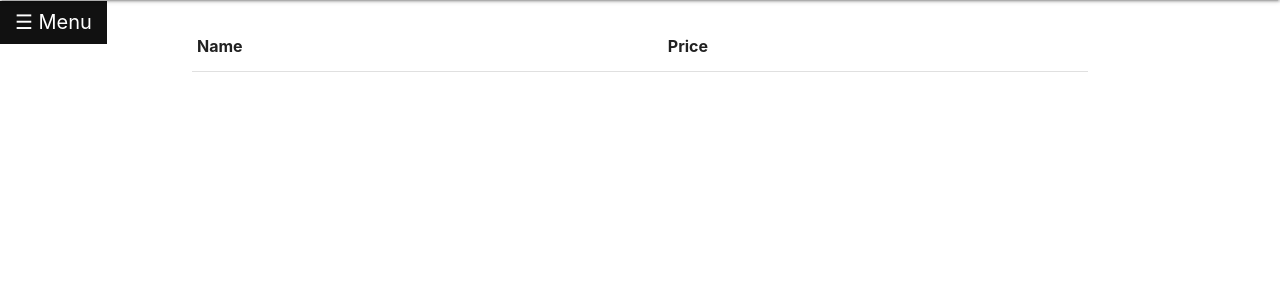
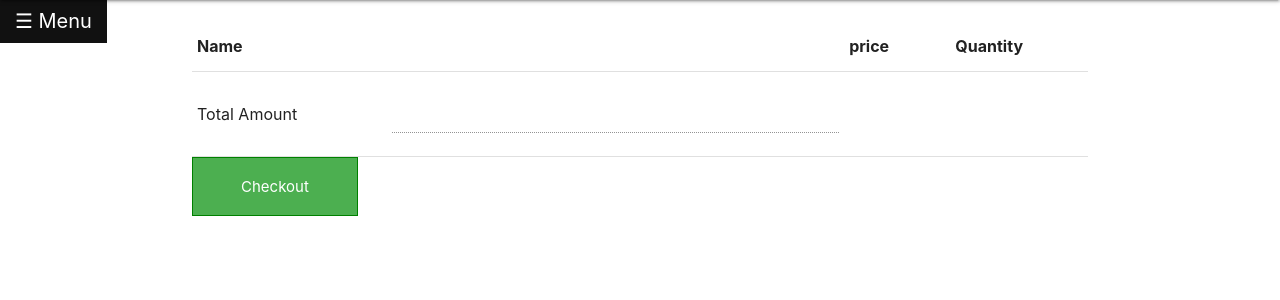
Before and after one commit to pixlmaster/FoodMania, a Django app: page /1 in a window 1280 px wide. Shown: the part 64-364 px from the top of the page. Run offline with Django 3.2, Linux system fonts and the light colour scheme; data comes from the database, SQL or seed files in the repository; both versions use the stored data as it was after the commit; lists and menus that the app fills with data are empty.

Commit message:
fixed sidebar and created dynamic tottalling

```diff
--- a/main/templates/main/Restaurant.html
+++ b/main/templates/main/Restaurant.html
@@ -2,22 +2,69 @@
 
 {% block content %}
 
+<style >
+
+  #check button {
+  background-color: #4CAF50;
+  border: 1px solid green;
+  color: white;
+  padding: 20px 48px;
+  cursor: pointer;
+}
+#check button:hover {background-color: #3e8e41}
+</style>
+
     <div class="row">
       <table>
+    <!-- Form for displaying menu and checkout  -->
+    <form name = "myform" action = "/checkout" target = "_self" method = "POST" >
+    	{% csrf_token %}
+      <table id = "myTable" >
         <thead>
           <tr>
               <th>Name</th>
-              <th>Price</th>
+              <th></th>
+              <th>price</th>
+              <th></th>
+              <th>Quantity</th>
           </tr>
-        </thead>
-        <tbody>
         {% for food in matching_Food %}
           <tr>
             <td>{{food.Food_name}}</td>
+            <td> <input type = "hidden" name = "food_name[]" value = {{food.Food_name}}> </td>
+
             <td>{{food.Food_price}}</td>
+            <td> <input type = "hidden" name = "foodprice" value = {{food.Food_price}} >  </td>
+
+            <td> <input type = "text" name = "quantity" placeholder = "quantity" oninput="calculateTotal()"> </td>
           </tr>
         {% endfor %}
+        <tr>
+          <td>Total Amount</td>
+         <td> <input type="text" name="total" id="total" disabled="disabled"> </td>
+        </tr>
         </tbody>
       </table>
+
+  <div id="check" >
+    <a href=checkout title="checkout">
+      <button>Checkout</button>
+    </a>
+  </div>
+     </form>
     </div>
+
+<script type="text/javascript">
+  function calculateTotal() {
+    var quant = document.getElementsByName('quantity');
+    var prices = document.getElementsByName('foodprice');
+    var tot=0;
+    for(var i=0;i<quant.length;i++){
+        if(parseInt(quant[i].value))
+            tot += parseInt(quant[i].value)*parseInt(prices[i].value);
+    }
+    document.getElementById('total').value = tot;
+  }
+</script>
+
 {% endblock %}
--- a/main/templates/main/includes/sidebar.html
+++ b/main/templates/main/includes/sidebar.html
@@ -1,7 +1,9 @@
 
 <head>
 <style>
+
     .sidebar {
+      z-index: 600;
       height: 100%;
       width: 0;
       position: fixed;
@@ -30,7 +32,7 @@
 
     .sidebar .closebtn {
       position: absolute;
-      top: 0;
+      top: 50px;
       right: 25px;
       font-size: 36px;
       margin-left: 50px;
@@ -40,7 +42,7 @@
     .openbtn {
       position: absolute;
       position : fixed;
-      top: 65px;
+      top: 64px;
       left:0px;
       font-size: 20px;
       cursor: pointer;
--- a/main/templates/main/search.html
+++ b/main/templates/main/search.html
@@ -32,5 +32,4 @@
 {% else %}
 	<p> Nothing found </p>
 {% endif %}
-
 {% endblock %}
--- a/main/urls.py
+++ b/main/urls.py
@@ -13,7 +13,8 @@ urlpatterns = [
     path('profile/', views.get_user_profile, name = 'profile'),
     path('profile/logout', views.logout_request, name = 'prof-logout'),
     path('about', views.about, name='about'),
-     path('complaint', views.complain, name='complaint'),
+    path('complaint', views.complain, name='complaint'),
+    path('checkout',views.checkout , name='checkout'),
     re_path('profile/profile', views.get_user_profile, name = 'prof-prof'),
     re_path('profile/signup', views.sign_up, name = 'prof-signup'),
     path("<single_slug>", views.single_slug, name="single_slug"),
--- a/main/views.py
+++ b/main/views.py
@@ -110,3 +110,6 @@ def complain(request):
 		c.save()
 		messages.info(request, f"Your complaint/query was submitted")
 		return redirect("/about")
+
+def checkout(request):
+	return HttpResponse("welcome to your checkout");
```
Also changed, not shown: db.sqlite3.
